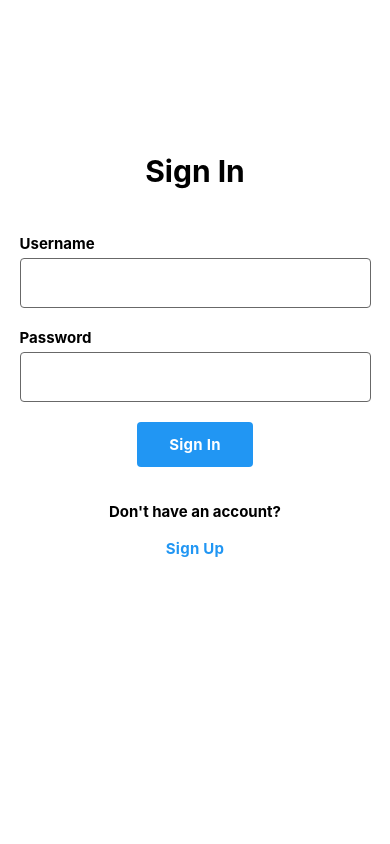
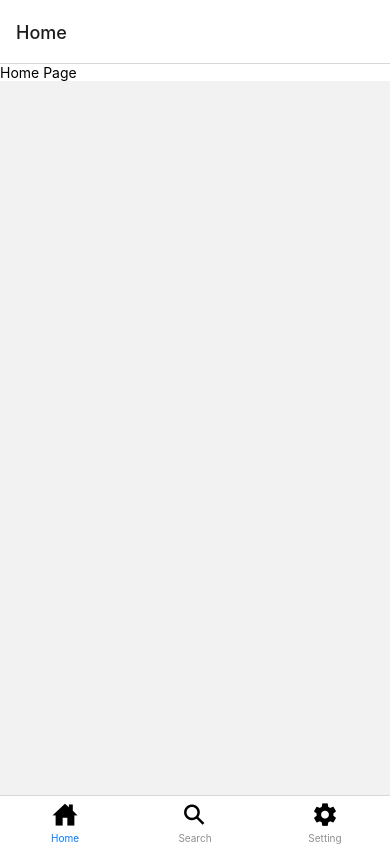
Before and after one commit to gizemizmir/React-Native-MovieApp, a React Native app: screen /BottomNav in a window 390 px wide. Built offline with nearby package versions, Linux system fonts and the light colour scheme.

Commit message:
Screens added to navigation.

```diff
--- a/src/navigation/bottomNavigation.js
+++ b/src/navigation/bottomNavigation.js
@@ -1,45 +1,37 @@
 import React from 'react';
-import {Text, View} from 'react-native';
 
 import {createBottomTabNavigator} from '@react-navigation/bottom-tabs';
 import Ionicons from 'react-native-vector-icons/dist/Ionicons';
 
+import HomeScreen from '../screens/home';
+import SearchScreen from '../screens/search';
 import SettingsStackNavigation from './settingStackNavigation';
 
 const BottomNav = createBottomTabNavigator();
-
-const EmptyScreen = () => {
-  return (
-    <View>
-      <Text>Empty Screen</Text>
-    </View>
-  );
-};
 
 const BottomNavigation = () => {
   return (
     <BottomNav.Navigator>
       <BottomNav.Screen
         name="Home"
-        component={EmptyScreen}
+        component={HomeScreen}
         options={{
           tabBarLabel: 'Home',
-          tabBarIcon: () => <Ionicons name="person-circle-sharp" size={25} />,
+          tabBarIcon: () => <Ionicons name="home-sharp" size={25} />,
         }}
       />
       <BottomNav.Screen
         name="Search"
-        component={EmptyScreen}
+        component={SearchScreen}
         options={{
-          tabBarIcon: () => <Ionicons name="chatbubbles-outline" size={25} />,
+          tabBarIcon: () => <Ionicons name="search-sharp" size={25} />,
         }}
       />
       <BottomNav.Screen
-        name="Settings"
+        name="Setting"
         options={{
           headerShown: false,
-          tabBarLabel: 'Setting',
-          tabBarIcon: () => <Ionicons name="settings-outline" size={25} />,
+          tabBarIcon: () => <Ionicons name="settings-sharp" size={25} />,
         }}
         component={SettingsStackNavigation}
       />
--- a/src/navigation/mainStackNavigation.js
+++ b/src/navigation/mainStackNavigation.js
@@ -1,22 +1,15 @@
 import React, {useContext} from 'react';
-import {Text, View} from 'react-native';
 
 import {createStackNavigator} from '@react-navigation/stack';
 
 import SignInScreen from '../screens/signIn';
 import SignUpScreen from '../screens/signUp';
+import MovieDetailsScreen from '../screens/movieDetails';
 import BottomNavigation from './bottomNavigation';
 
 const MainStackNav = createStackNavigator();
-const EmptyScreen = () => {
-  return (
-    <View>
-      <Text>Empty Screen</Text>
-    </View>
-  );
-};
 const MainStackNavigation = () => {
-  const user = null;
+  const user = {};
 
   return (
     <MainStackNav.Navigator
@@ -28,7 +21,7 @@ const MainStackNavigation = () => {
           <MainStackNav.Screen name="BottomNav" component={BottomNavigation} />
           <MainStackNav.Screen
             name="MovieDetails"
-            component={EmptyScreen}
+            component={MovieDetailsScreen}
             options={{
               headerShown: true,
               headerBackTitleVisible: false,
```
